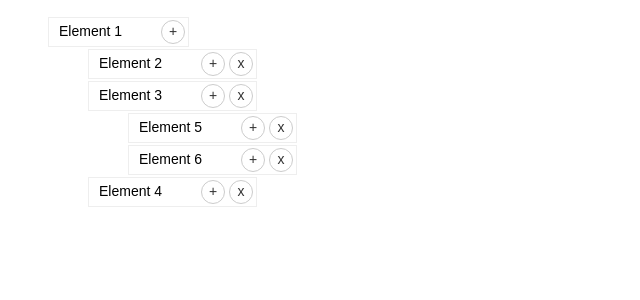
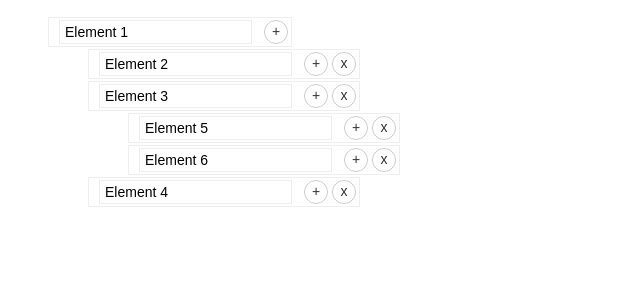
Before and after one commit to khlevnov/redux-tree-view, a React (Create React App) app: page / in a window 1280 px wide. Shown: the top 300 px of the page, without its empty margins (0-640 px from the left). Built offline with nearby package versions, Linux system fonts and the light colour scheme.

Commit message:
Добавлен инпут в заголовок и экшен редактирования вместе с тестами

```diff
--- a/src/actions/actions.js
+++ b/src/actions/actions.js
@@ -7,3 +7,9 @@ export const remove = id => ({
   type: 'REMOVE',
   id
 });
+
+export const rename = (id, text) => ({
+  type: 'RENAME',
+  id,
+  text
+});
--- a/src/components/Node/Node.css
+++ b/src/components/Node/Node.css
@@ -13,11 +13,10 @@
 
 .node__title {
   display: inline-block;
-  font-size: 14px;
-  width: 80px;
 }
 
 .node__buttons {
   display: inline-block;
-  margin-left: 20px;
+  margin-left: 10px;
+  vertical-align: top;
 }
--- a/src/components/Node/Node.js
+++ b/src/components/Node/Node.js
@@ -1,11 +1,14 @@
 import React from 'react';
 import Button from '../Button/Button';
+import Title from '../Title/Title';
 import './Node.css';
 
-const Node = ({ id, state, isRoot, addChild, remove }) => (
+const Node = ({ id, state, isRoot, addChild, remove, rename }) => (
   <li className="node">
     <div className="node__item">
-      <div className="node__title">{state[id].title}</div>
+      <Title className="node__title" changeHandler={event => rename(id, event.target.value)}>
+        {state[id].title}
+      </Title>
       <div className="node__buttons">
         <Button clickHandler={() => addChild(id)}>+</Button>
         {!isRoot && <Button clickHandler={() => remove(id)}>x</Button>}
--- /dev/null
+++ b/src/components/Title/Title.css
@@ -0,0 +1,6 @@
+.title__input {
+  border: 1px solid #eee;
+  font-size: 14px;
+  outline: 0;
+  padding: 3px 5px;
+}
--- /dev/null
+++ b/src/components/Title/Title.js
@@ -0,0 +1,10 @@
+import React from 'react';
+import './Title.css';
+
+const Title = ({ className, children, changeHandler }) => (
+  <div className={'title ' + className}>
+    <input className="title__input" type="text" value={children} onChange={changeHandler} />
+  </div>
+);
+
+export default Title;
```
Also changed, not shown: 2 other files (tests, documents, lock files or other folders).
